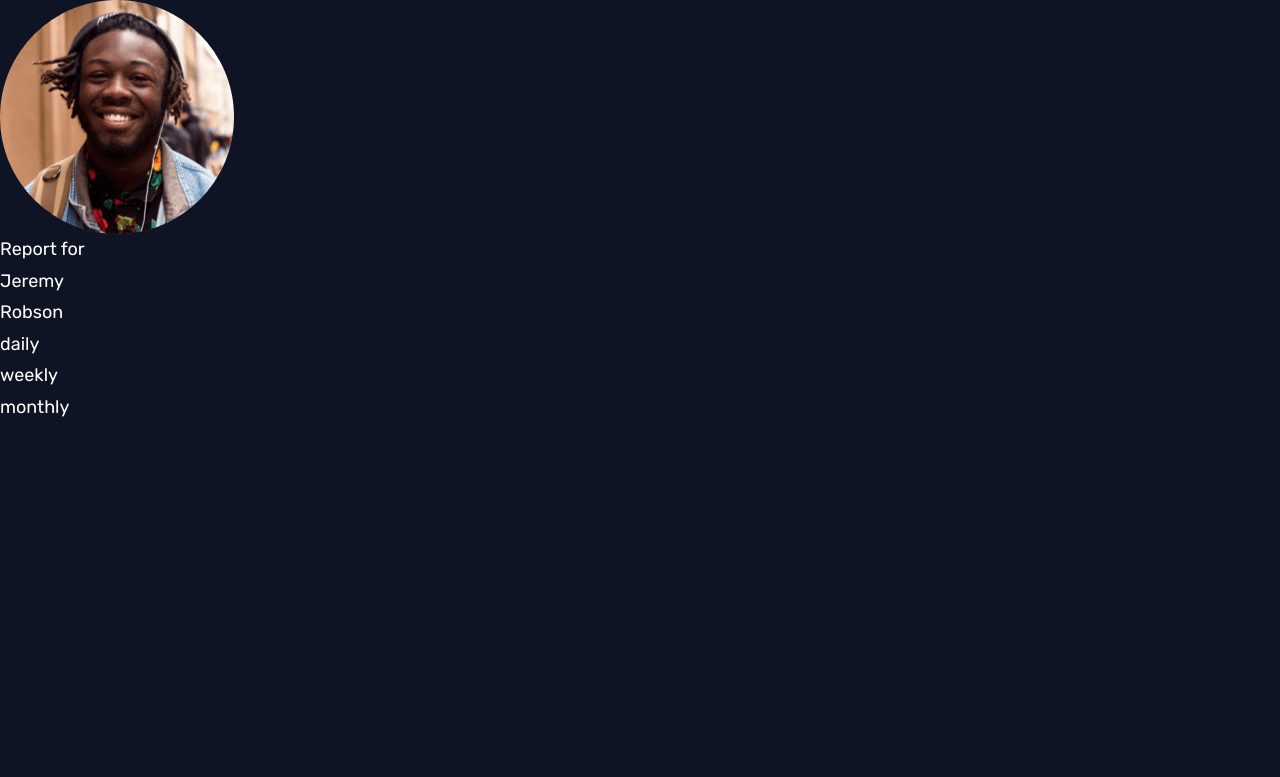
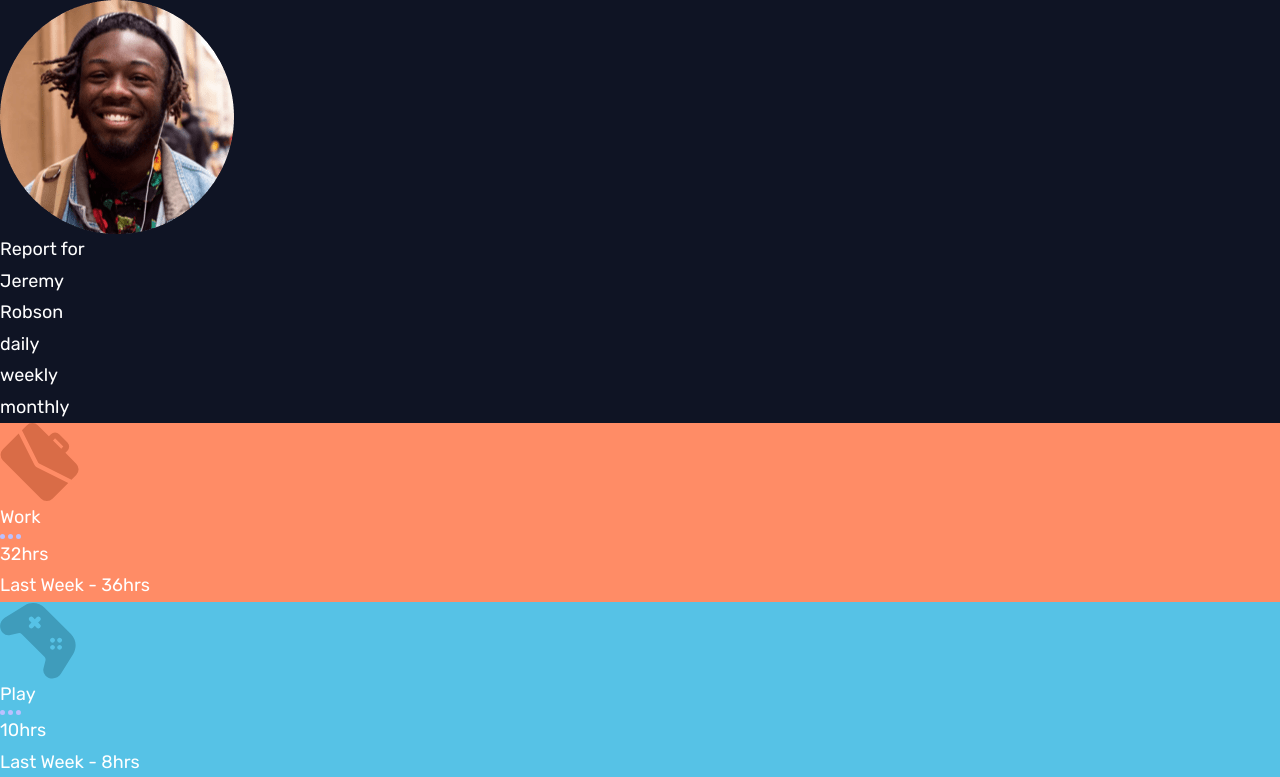
Before and after one commit to alanb4rt/time-tracking-dashboard, a React (Vite) app: page / in a window 1280 px wide. Shown: the top 777 px of the page. Built offline with nearby package versions, Linux system fonts and the light colour scheme.

Commit message:
create Dashboard to show data depending on the timeframe value

```diff
--- a/src/App.jsx
+++ b/src/App.jsx
@@ -1,6 +1,8 @@
 import { useState } from "react";
+import Dashboard from "./components/Dashboard";
 import TimeframeMenu from "./components/TimeframeMenu";
 import UserProfile from "./components/UserProfile";
+import data from "./data/data.json";
 
 export default function App() {
   const firstName = "Jeremy";
@@ -20,6 +22,7 @@ export default function App() {
                 setTimeframe={setTimeframe}
               />
             </div>
+            <Dashboard data={data} timeframe={timeframe} />
           </div>
         </div>
       </div>
--- /dev/null
+++ b/src/components/Card.jsx
@@ -0,0 +1,37 @@
+import iconEllipsis from "../assets/images/icon-ellipsis.svg";
+
+export default function Card({ item, timeframe, color }) {
+  const { current, previous } = item.timeframes[timeframe];
+
+  const timeframeText =
+    timeframe === "daily"
+      ? "Yesterday"
+      : timeframe === "weekly"
+      ? "Last Week"
+      : "Last Month";
+
+  return (
+    <div
+      className={`relative rounded-2xl pt-8 overflow-hidden`}
+      style={{ backgroundColor: color }}
+    >
+      <img
+        className="absolute -top-2 right-4"
+        src={`./src/assets/images/icon-${item.title.replace(" ", "-")}.svg`}
+        alt={`icon ${item.title}`}
+      />
+      <div className="relative h-full bg-[var(--dark-blue)] rounded-2xl p-6 cursor-pointer">
+        <div className="flex justify-between items-center mb-4">
+          <h2 className="font-bold">{item.title}</h2>
+          <img src={iconEllipsis} alt="..." />
+        </div>
+        <div>
+          <p className="text-4xl font-light">{current}hrs</p>
+          <p className="text-sm opacity-75">
+            {timeframeText} - {previous}hrs
+          </p>
+        </div>
+      </div>
+    </div>
+  );
+}
--- /dev/null
+++ b/src/components/Dashboard.jsx
@@ -0,0 +1,16 @@
+import Card from "./Card";
+
+export default function Dashboard({ data, timeframe }) {
+  return (
+    <>
+      {data.map((item) => (
+        <Card
+          key={item.title}
+          item={item}
+          timeframe={timeframe}
+          color={`var(--color-${item.title.toLowerCase().replace(" ", "-")})`}
+        />
+      ))}
+    </>
+  );
+}
```
